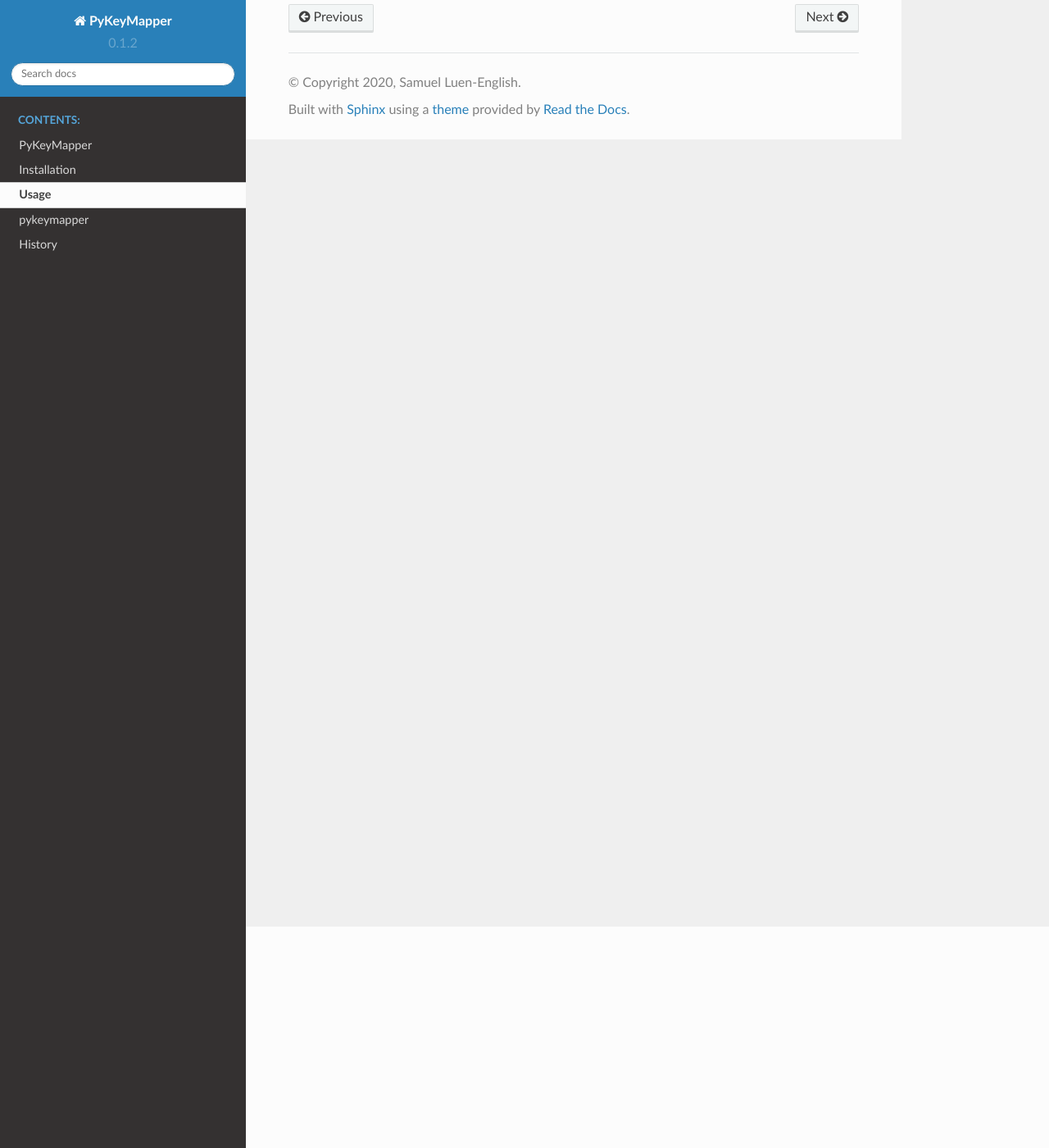
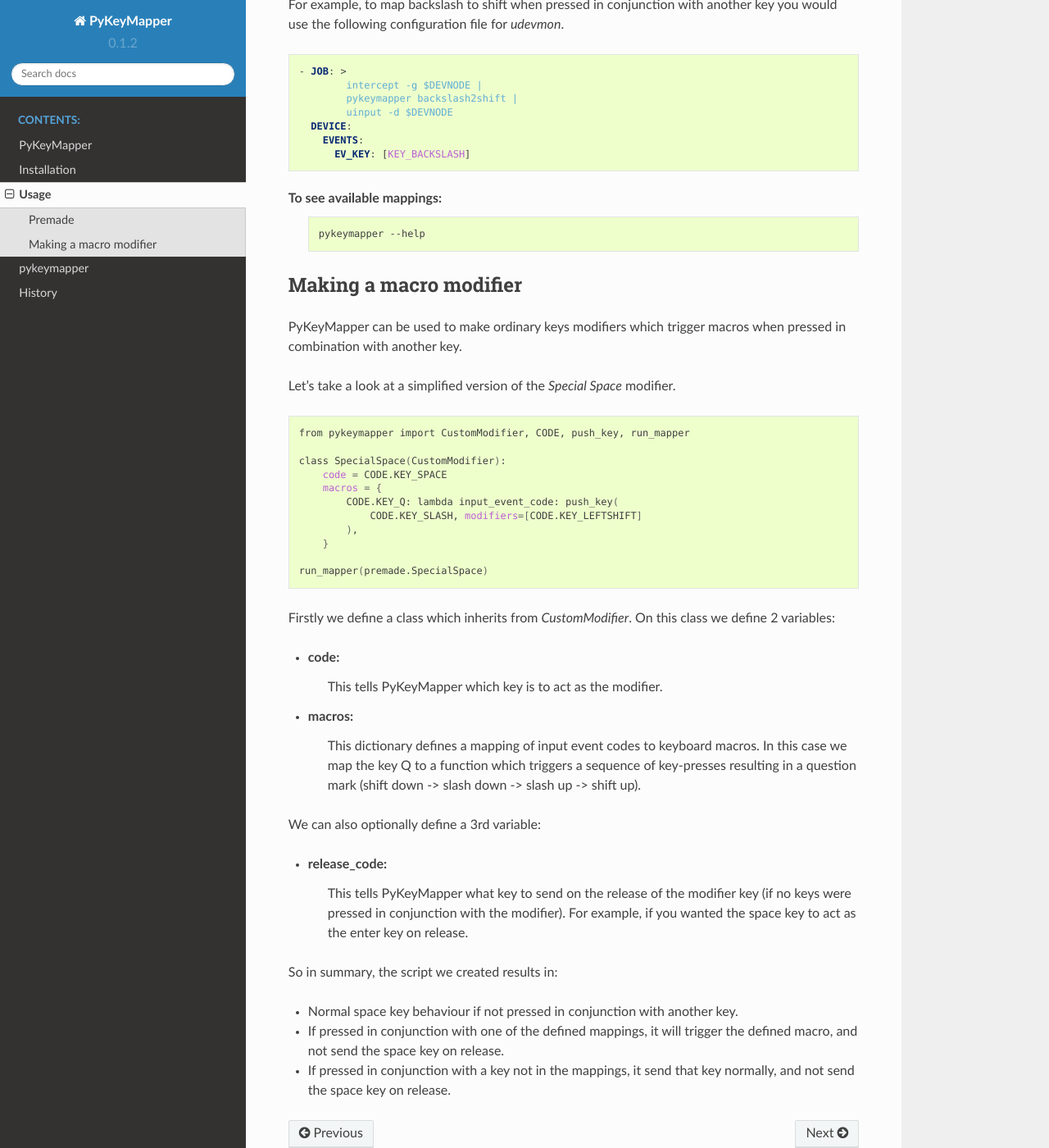
Before and after one commit to sluenenglish/PyKeyMapper, a Sphinx documentation site: the page built from docs/usage.rst, in a window 1280 px wide and 1400 px high, scrolled down 270 px. Shown: the whole window at 82% size. Built offline with Sphinx 7.4.7 and the Read the Docs theme 2.0.0, drawn with Linux system fonts in a browser that asks for light colours; pages that are not in the unit, such as notebooks, are missing from menus; the version number is read from the project's files by our own code; some of the changed text lies outside the part shown.

Commit message:
Usage documentation

```diff
--- a/docs/usage.rst
+++ b/docs/usage.rst
@@ -2,6 +2,75 @@
 Usage
 =====
 
-To use PyKeyMapper in a project::
+PyKeyMapper is designed to be used in an `interception tools`_  flow.
 
-    import pykeymapper
+.. _`interception tools`: https://gitlab.com/interception/linux/tools/
+
+
+Premade
+-------
+For example, to map backslash to shift when pressed in conjunction with another key
+you would use the following configuration file for `udevmon`.
+
+.. code-block:: yaml
+
+    - JOB: >
+            intercept -g $DEVNODE |
+            pykeymapper backslash2shift |
+            uinput -d $DEVNODE
+      DEVICE:
+        EVENTS:
+          EV_KEY: [KEY_BACKSLASH]
+
+To see available mappings:
+    .. code-block:: shell
+
+        pykeymapper --help
+
+
+Making a macro modifier
+-----------------------
+PyKeyMapper can be used to make ordinary keys modifiers which trigger
+macros when pressed in combination with another key.
+
+Let's take a look at a simplified version of the `Special Space` modifier.
+
+.. code-block:: shell
+
+    from pykeymapper import CustomModifier, CODE, push_key, run_mapper
+
+    class SpecialSpace(CustomModifier):
+        code = CODE.KEY_SPACE
+        macros = {
+            CODE.KEY_Q: lambda input_event_code: push_key(
+                CODE.KEY_SLASH, modifiers=[CODE.KEY_LEFTSHIFT]
+            ),
+        }
+
+    run_mapper(premade.SpecialSpace)
+
+Firstly we define a class which inherits from `CustomModifier`.
+On this class we define 2 variables:
+
+- code:
+    This tells PyKeyMapper which key is to act as the modifier.
+- macros:
+    This dictionary defines a mapping of input event codes to keyboard macros.
+    In this case we map the key Q to a function which triggers a sequence of
+    key-presses resulting in a question mark
+    (shift down -> slash down -> slash up -> shift up).
+
+We can also optionally define a 3rd variable:
+
+- release_code:
+    This tells PyKeyMapper what key to send on the release of the modifier key
+    (if no keys were pressed in conjunction with the modifier).
+    For example, if you wanted the space key to act as the enter key on release.
+
+So in summary, the script we created results in:
+
+- Normal space key behaviour if not pressed in conjunction with another key.
+- If pressed in conjunction with one of the defined mappings,
+  it will trigger the defined macro, and not send the space key on release.
+- If pressed in conjunction with a key not in the mappings,
+  it send that key normally, and not send the space key on release.
```
Also changed, not shown: docs/pykeymapper.mappers.rst (added, +22 -0 lines), docs/pykeymapper.modifiers.rst (added, +38 -0 lines), docs/pykeymapper.premade.rst (added, +46 -0 lines), docs/pykeymapper.rst (added, +54 -0 lines).
